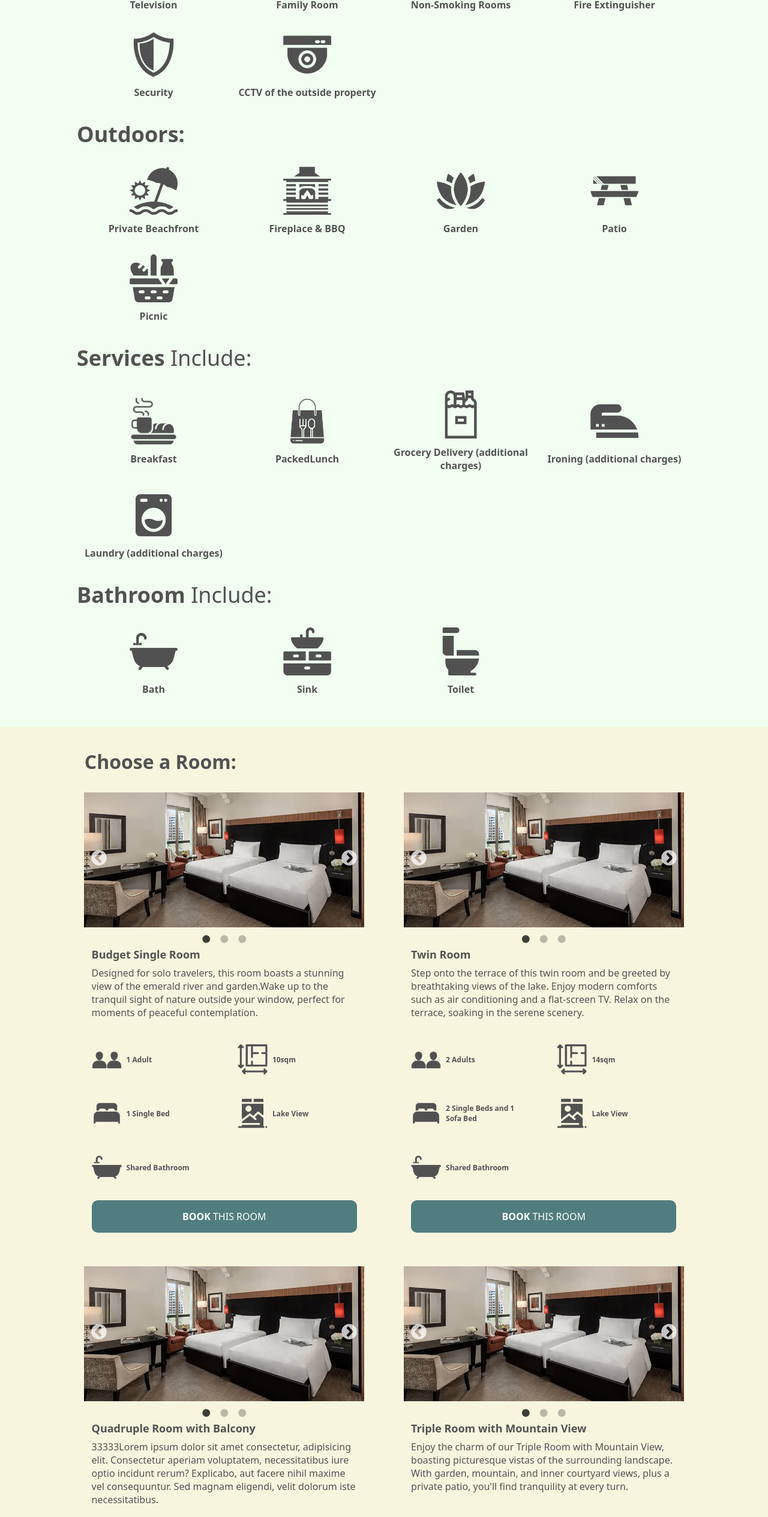
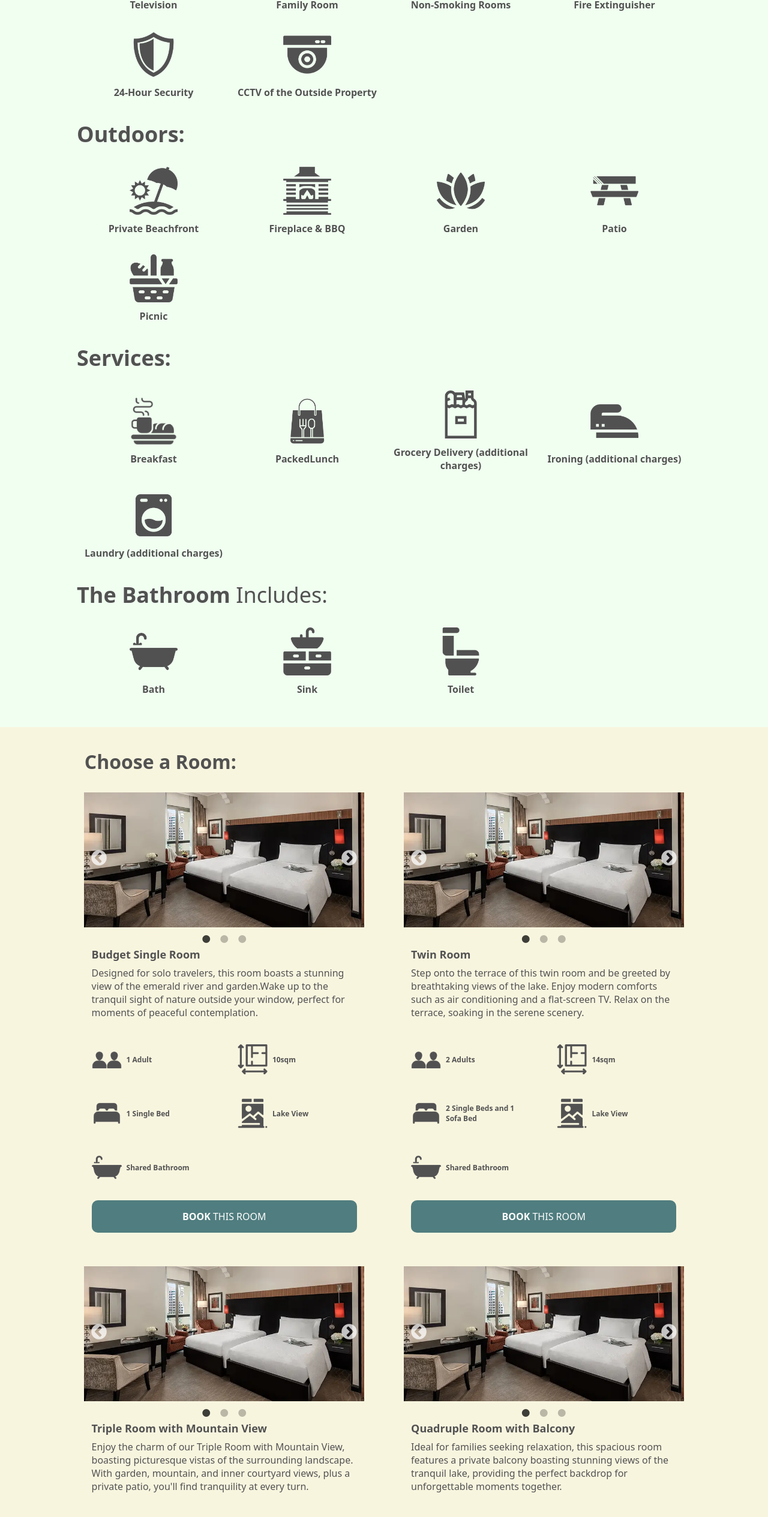
Before and after one commit to ErminMusic/Visit-Dre-nica, a React (Vite) app: page / in a window 1280 px wide. Shown: the part 3439-5968 px from the top of the page at 60% size. Built offline with nearby package versions, Linux system fonts and the light colour scheme.

Commit message:
Minor Link Fixes

```diff
--- a/src/components/data/IncludeIcons.jsx
+++ b/src/components/data/IncludeIcons.jsx
@@ -67,12 +67,12 @@ export const RoomsInclude = [
     {
       icon: Security,
       alter: "Security",
-      text: "Security"
+      text: "24-Hour Security"
     },
     {
       icon: CCTV,
       alter: "CCTV",
-      text: "CCTV of the outside property"
+      text: "CCTV of the Outside Property"
     },
   ]
 
--- a/src/components/data/RoomDetails.jsx
+++ b/src/components/data/RoomDetails.jsx
@@ -24,17 +24,6 @@ export const RoomDetails = [
         bathroom: "Shared Bathroom",
     },
     {
-        title: "Quadruple Room with Balcony",
-        people: "4 Adults",
-        view: "Lake View",
-        bed: "3 Single, 1 Double and 1 Sofa Bed",
-        size: "20sqm",
-        description:
-            "33333Lorem ipsum dolor sit amet consectetur, adipisicing elit. Consectetur aperiam voluptatem, necessitatibus iure optio incidunt rerum? Explicabo, aut facere nihil maxime vel consequuntur. Sed magnam eligendi, velit dolorum iste necessitatibus.",
-        images: [RoomImage, RoomImage, RoomImage],
-        bathroom: "Shared Bathroom",
-    },
-    {
         title: "Triple Room with Mountain View",
         people: "3 Adults",
         view: "Mountain View",
@@ -45,4 +34,15 @@ export const RoomDetails = [
         images: [RoomImage, RoomImage, RoomImage],
         bathroom: "Shared Bathroom",
     },
+    {
+        title: "Quadruple Room with Balcony",
+        people: "4 Adults",
+        view: "Lake View",
+        bed: "3 Single, 1 Double and 1 Sofa Bed",
+        size: "20sqm",
+        description:
+            "Ideal for families seeking relaxation, this spacious room features a private balcony boasting stunning views of the tranquil lake, providing the perfect backdrop for unforgettable moments together.",
+        images: [RoomImage, RoomImage, RoomImage],
+        bathroom: "Shared Bathroom",
+    },
 ];
--- a/src/components/sections/RoomEquipment.jsx
+++ b/src/components/sections/RoomEquipment.jsx
@@ -13,12 +13,12 @@ function RoomEquipment() {
         bold: "Outdoors:",
     };
     const bathroom = {
-        normal: "Include: ",
-        bold: "Bathroom ",
+        normal: "Includes: ",
+        bold: "The Bathroom ",
     };
     const service = {
-        normal: "Include:",
-        bold: "Services ",
+        normal: "",
+        bold: "Services:",
     };
 
     return (
--- a/src/components/sections/Strip.jsx
+++ b/src/components/sections/Strip.jsx
@@ -50,7 +50,7 @@ const Container = styled.div`
     align-items: center;
     margin: 0 0 16px 0;
     padding: 6px 0;
-    border-bottom: 2px solid #f7f0b6;
+    border-bottom: 2.5px solid #f7f0b6;
     @media (max-width: 850px) {
         width: 100%;
     }
--- a/src/components/sections/sub-components/Footer/FooterContact.jsx
+++ b/src/components/sections/sub-components/Footer/FooterContact.jsx
@@ -19,20 +19,36 @@ function FooterContact() {
             <Title>{contact.title}</Title>
             <Links>
                 <LinkHolder>
-                    <CustomIG />
-                    <a href={`${contact.igLink}`}>Instagram</a>
+                    <a href={`${contact.igLink}`}>
+                        <div>
+                            <CustomIG />
+                            Instagram
+                        </div>
+                    </a>
                 </LinkHolder>
                 <LinkHolder>
-                    <CustomFB />
-                    <a href={`${contact.fbLink}`}>FaceBook</a>
+                    <a href={`${contact.fbLink}`}>
+                        <div>
+                            <CustomFB />
+                            Facebook
+                        </div>
+                    </a>
                 </LinkHolder>
                 <LinkHolder>
-                    <CustomMail />
-                    <p>{contact.email}</p>
+                    <p>
+                        <div>
+                            <CustomMail />
+                            {contact.email}
+                        </div>
+                    </p>
                 </LinkHolder>
                 <LinkHolder>
-                    <CustomPhone />
-                    <p>{contact.phone}</p>
+                    <p>
+                        <div>
+                            <CustomPhone />
+                            {contact.phone}
+                        </div>
+                    </p>
                 </LinkHolder>
             </Links>
         </Container>
@@ -46,21 +62,25 @@ const Container = styled.div`
 `;
 const CustomIG = styled(InstagramIcon)`
     &.MuiSvgIcon-root {
+        margin-right: 4px;
         font-size: 28px;
     }
 `;
 const CustomFB = styled(FacebookIcon)`
     &.MuiSvgIcon-root {
+        margin-right: 4px;
         font-size: 28px;
     }
 `;
 const CustomMail = styled(EmailIcon)`
     &.MuiSvgIcon-root {
+        margin-right: 4px;
         font-size: 28px;
     }
 `;
 const CustomPhone = styled(PhoneIcon)`
     &.MuiSvgIcon-root {
+        margin-right: 4px;
         font-size: 28px;
     }
 `;
@@ -77,10 +97,15 @@ const LinkHolder = styled.div`
     display: flex;
     align-items: center;
     padding: 10px 0;
-    a,p {
+    a,
+    p {
         text-decoration: none;
         color: white;
-        margin-left: 8px;
+        text-align: center;
         font-size: 16px;
+        div {
+            display: flex;
+            align-items: center;
+        }
     }
 `;
```
